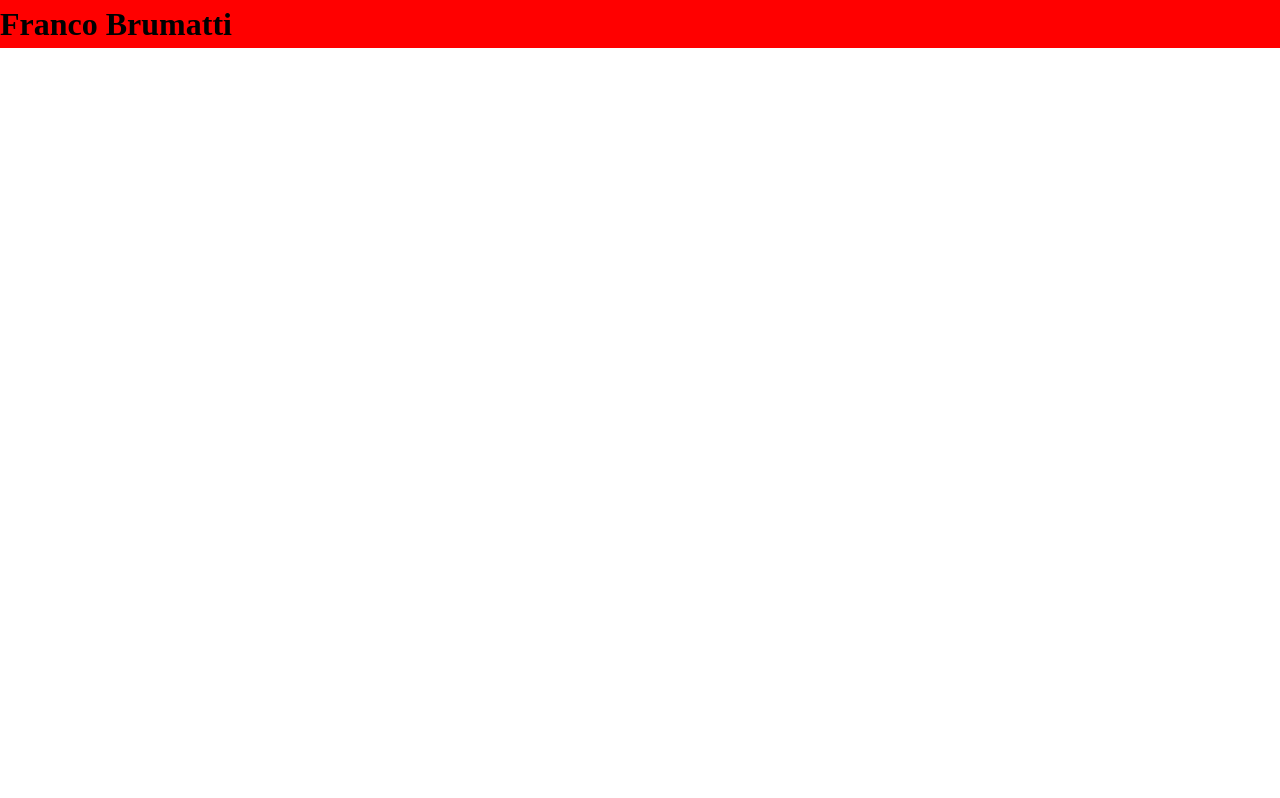
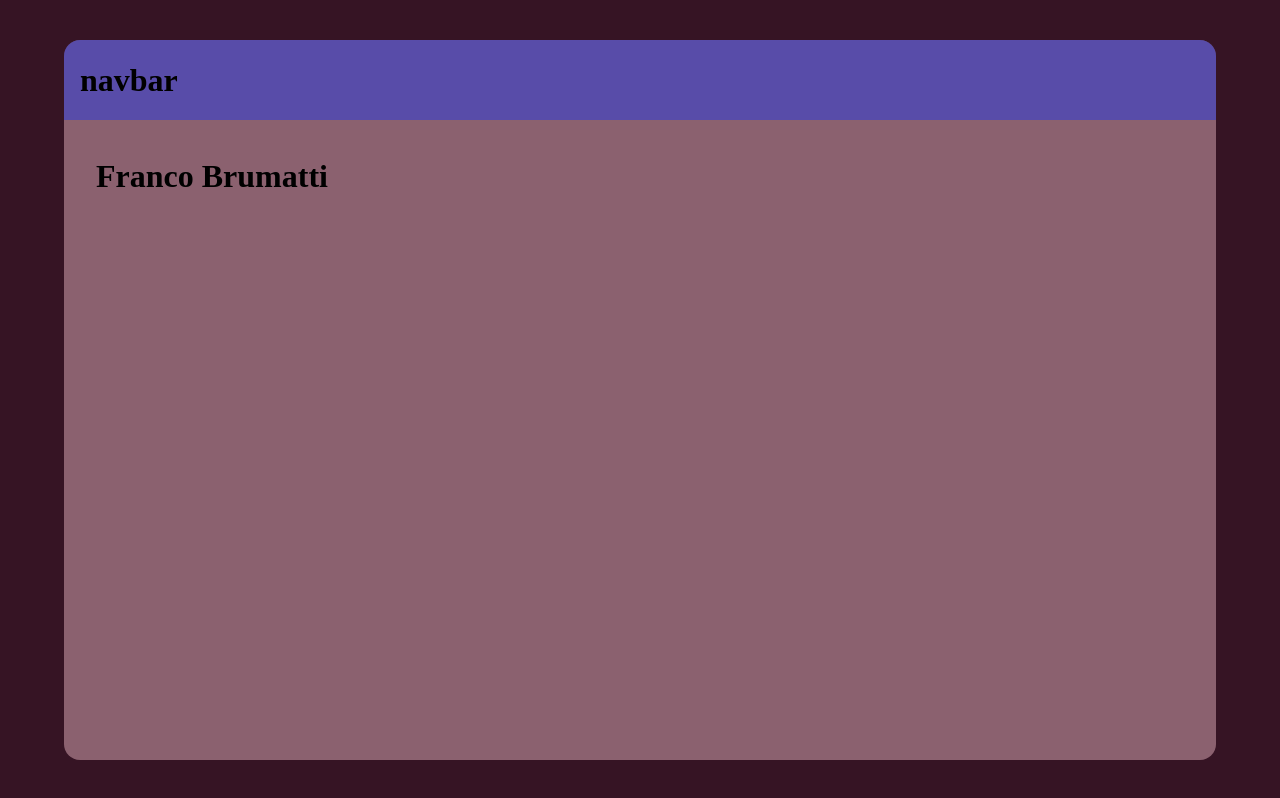
Before and after one commit to FrancoBrumatti/brumattiportfolio, a Next.js app: page / in a window 1280 px wide. Built offline with nearby package versions, Linux system fonts and the light colour scheme.

Commit message:
added custom properties, layout prototype done

```diff
--- a/components/GlobalStyles.jsx
+++ b/components/GlobalStyles.jsx
@@ -2,9 +2,22 @@ import { createGlobalStyle } from "styled-components";
 
 export default createGlobalStyle`
     :root {
-
+        --primary: #8b616f;
+        --secondary: #91c1b4;
+        --darker: #5d2c1f;
+        --brighter: #f3e6ba;
+        --background: #361424;
+        --black: #18070f;
+        --white: #f3efe0;
+        --fontprimary: 'Roboto', sans-serif;
+        --fontsecondary: 'Barlow', sans-serif;
     }
 
+    body {
+        background-color: var(--background);
+    }
+
+    //css reset
     *, *::before, *::after {
     box-sizing: border-box;
     }
--- a/components/Layout/index.jsx
+++ b/components/Layout/index.jsx
@@ -1,13 +1,23 @@
 import React from 'react';
 
 //styles
-import { LayoutContainer } from './layoutElements';
+import { AppBackground, LayoutContainer, LayoutNavbarContainer, LayoutContentContainer } from './layoutElements';
+
+//components
+import Navbar from '../Navbar';
 
 const Layout = (props) => {
     return (
-        <LayoutContainer>
-            {props.children}
-        </LayoutContainer>
+        <AppBackground>
+            <LayoutContainer>
+                <LayoutNavbarContainer>
+                    <Navbar />
+                </LayoutNavbarContainer>
+                <LayoutContentContainer>
+                    {props.children}
+                </LayoutContentContainer>
+            </LayoutContainer>
+        </AppBackground>
     );
 }
 
--- a/components/Layout/layoutElements.jsx
+++ b/components/Layout/layoutElements.jsx
@@ -1,5 +1,33 @@
 import styled from 'styled-components';
 
+export const AppBackground = styled.div`
+    height: 90vh;
+    width: 90vw;
+    position: absolute;
+    top: 50%;
+    left: 50%;
+    transform: translate(-50%, -50%);
+    border-radius: 1rem;
+    background-color: var(--primary);
+`;
+
 export const LayoutContainer = styled.div`
-    background-color: red;
+    position: relative;
+    height: 100%;
+
+    display: flex;
+    flex-direction:column ;
 `;
+
+export const LayoutNavbarContainer = styled.div`
+    position: sticky;
+    width: 100%;
+    padding: 1rem;
+    border-radius: 1rem 1rem 0 0;
+    background-color: rgba(10, 47, 255, 0.4);
+`;
+
+export const LayoutContentContainer = styled.div`
+    height: 100%;
+    padding: 2rem;
+`;
--- /dev/null
+++ b/components/Navbar/index.jsx
@@ -0,0 +1,11 @@
+import React from 'react';
+
+const Navbar = () => {
+    return (
+        <div>
+            <h1>navbar</h1>
+        </div>
+    );
+}
+
+export default Navbar;
--- /dev/null
+++ b/components/Navbar/navbarElements.jsx
@@ -0,0 +1,5 @@
+import styled from 'styled-components';
+
+export const NavbarContainer = styled.div`
+
+`;
--- /dev/null
+++ b/pages/_document.js
@@ -0,0 +1,59 @@
+import Document, { Html, Head, Main, NextScript } from 'next/document';
+
+// Import styled components ServerStyleSheet
+import { ServerStyleSheet } from 'styled-components';
+
+export default class MyDocument extends Document {
+  static getInitialProps({ renderPage }) {
+    // Step 1: Create an instance of ServerStyleSheet
+    const sheet = new ServerStyleSheet();
+
+    // Step 2: Retrieve styles from components in the page
+    const page = renderPage(
+      (App) => (props) => sheet.collectStyles(<App {...props} />)
+    );
+
+    // Step 3: Extract the styles as <style> tags
+    const styleTags = sheet.getStyleElement();
+
+    // Step 4: Pass styleTags as a prop
+    return { ...page, styleTags };
+  }
+
+  render() {
+    return (
+      <Html lang="es">
+        <Head>
+          {/* <link
+            rel="stylesheet"
+            href="https://cdnjs.cloudflare.com/ajax/libs/normalize/8.0.1/normalize.min.css"
+            integrity="sha512-NhSC1YmyruXifcj/KFRWoC561YpHpc5Jtzgvbuzx5VozKpWvQ+4nXhPdFgmx8xqexRcpAglTj9sIBWINXa8x5w=="
+            referrerPolicy="no-referrer"
+            crossOrigin="anonymous"
+          /> */}
+          {/* <link rel="preconnect" href="https://fonts.googleapis.com" /> */}
+          <link
+            rel="preconnect"
+            href="https://fonts.gstatic.com"
+            crossOrigin="true"
+          />
+          <link
+            href="https://fonts.googleapis.com/css2?family=PT+Sans:wght@400;700&family=Roboto+Slab:wght@400;700&display=swap"
+            rel="stylesheet"
+          />
+          <link
+            href="https://fonts.googleapis.com/css2?family=Barlow:wght@300&display=swap"
+            rel="stylesheet"
+          />
+
+          {this.props.styleTags}
+        </Head>
+
+        <body>
+          <Main />
+          <NextScript />
+        </body>
+      </Html>
+    );
+  }
+}
```
